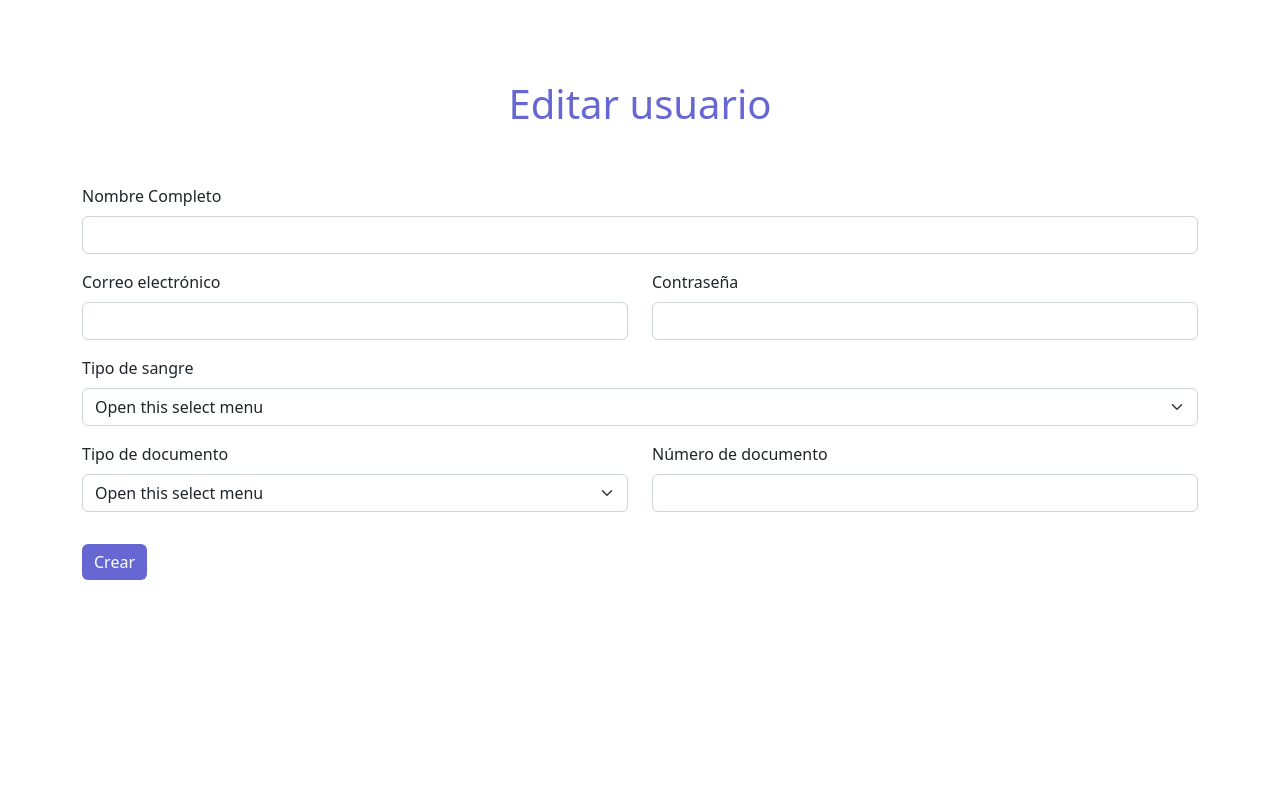
After one commit to ntvelezd/Inncicla, a Django app: template InnciclaApp/templates/InnciclaApp/Admin/editar.html in a window 1280 px wide. The commit adds this page. Run offline with Django 3.2, Linux system fonts and the light colour scheme; the template is opened without the code that fills it, so the values that code supplies are empty.

Commit message:
Cambio en el front de admin

```diff
--- a/InnciclaApp/static/css/admin.css
+++ b/InnciclaApp/static/css/admin.css
@@ -13,6 +13,10 @@
     padding: 30px;
   }
 
+.back{
+  background-color: rgb(102, 103, 211);
+}
+
 
 
 @media (max-width: 500px) {
--- /dev/null
+++ b/InnciclaApp/templates/InnciclaApp/Admin/editar.html
@@ -0,0 +1,75 @@
+{% load static %}
+<link rel="stylesheet" type="text/css" href="{% static 'css/admin.css' %}">
+{% block content %}
+    <!-- CSS only -->
+    <link href="https://cdn.jsdelivr.net/npm/bootstrap@5.2.0-beta1/dist/css/bootstrap.min.css"
+          rel="stylesheet"
+          integrity="sha384-0evHe/X+R7YkIZDRvuzKMRqM+OrBnVFBL6DOitfPri4tjfHxaWutUpFmBp4vmVor"
+          crossorigin="anonymous">
+    <!-- JavaScript Bundle with Popper -->
+    <script src="https://cdn.jsdelivr.net/npm/bootstrap@5.2.0-beta1/dist/js/bootstrap.bundle.min.js" integrity="sha384-pprn3073KE6tl6bjs2QrFaJGz5/SUsLqktiwsUTF55Jfv3qYSDhgCecCxMW52nD2" crossorigin="anonymous"></script>
+    <body class="background">
+        <div class="container-sm mycont">
+            <h1 class="color">Editar usuario</h1>
+            <div class="row ">
+                <form class="col mt-5">
+                    <div class="mb-3">
+                        <label class="form-label">Nombre Completo</label>
+                        <input type="text" class="form-control" id="exampleInputName">
+                    </div>
+                    <div class="row">
+                        <div class="col mb-3">
+                            <label for="exampleInputEmail1" class="form-label">Correo electrónico</label>
+                            <input type="email" class="form-control" id="exampleInputEmail1">
+                        </div>
+                        <div class="col mb-3 contrasena">
+                            <label for="exampleInputPassword1" class="form-label">Contraseña</label>
+                            <input type="password" class="form-control" id="exampleInputPassword1">
+                        </div>
+                    </div>
+                    <div class="mb-3">
+                        <label class="form-label">Tipo de sangre</label>
+                        <select class="form-select" aria-label="Default select example">
+                            <option selected>
+                                Open this select menu
+                            </option>
+                            <option value="1">
+                                One
+                            </option>
+                            <option value="2">
+                                Two
+                            </option>
+                            <option value="3">
+                                Three
+                            </option>
+                        </select>
+                    </div>
+                    <div class="row">
+                        <div class="col mb-3">
+                            <label class="form-label">Tipo de documento</label>
+                            <select class="form-select" aria-label="Default select example">
+                                <option selected>
+                                    Open this select menu
+                                </option>
+                                <option value="1">
+                                    One
+                                </option>
+                                <option value="2">
+                                    Two
+                                </option>
+                                <option value="3">
+                                    Three
+                                </option>
+                            </select>
+                        </div>
+                        <div class="col mb-3">
+                            <label class="form-label">Número de documento</label>
+                            <input type="number" class="form-control" id="exampleInputPassword1">
+                        </div>
+                    </div>
+                    <button style="background-color:rgb(102, 103, 211); border:rgb(102, 103, 211)"  type="submit" class="btn btn-primary mt-3">Crear</button>
+                </form>
+            </div>
+        </div>
+    </body>
+{% endblock %}
--- a/InnciclaApp/urls.py
+++ b/InnciclaApp/urls.py
@@ -15,4 +15,5 @@ urlpatterns = [
     path('menu-admin/', views.menuAdmin, name="menu-admin"),
     path('mapa/', views.mapa, name="mapa"),
     path('busqueda/', views.busqueda, name="busqueda"),
+    path('editar/', views.editar, name="editar"),
 ]
--- a/InnciclaApp/views.py
+++ b/InnciclaApp/views.py
@@ -18,6 +18,9 @@ def home(request):
 
 def menuAdmin(request):
     return render(request,"InnciclaApp/Admin/menu.html")
+
+def editar(request):
+    return render(request,"InnciclaApp/Admin/editar.html")
 
 def signup(request):
     if request.method == 'POST':
```
Also changed, not shown: InnciclaApp/templates/InnciclaApp/Admin/verUsuario.html (+12 -4 lines).
